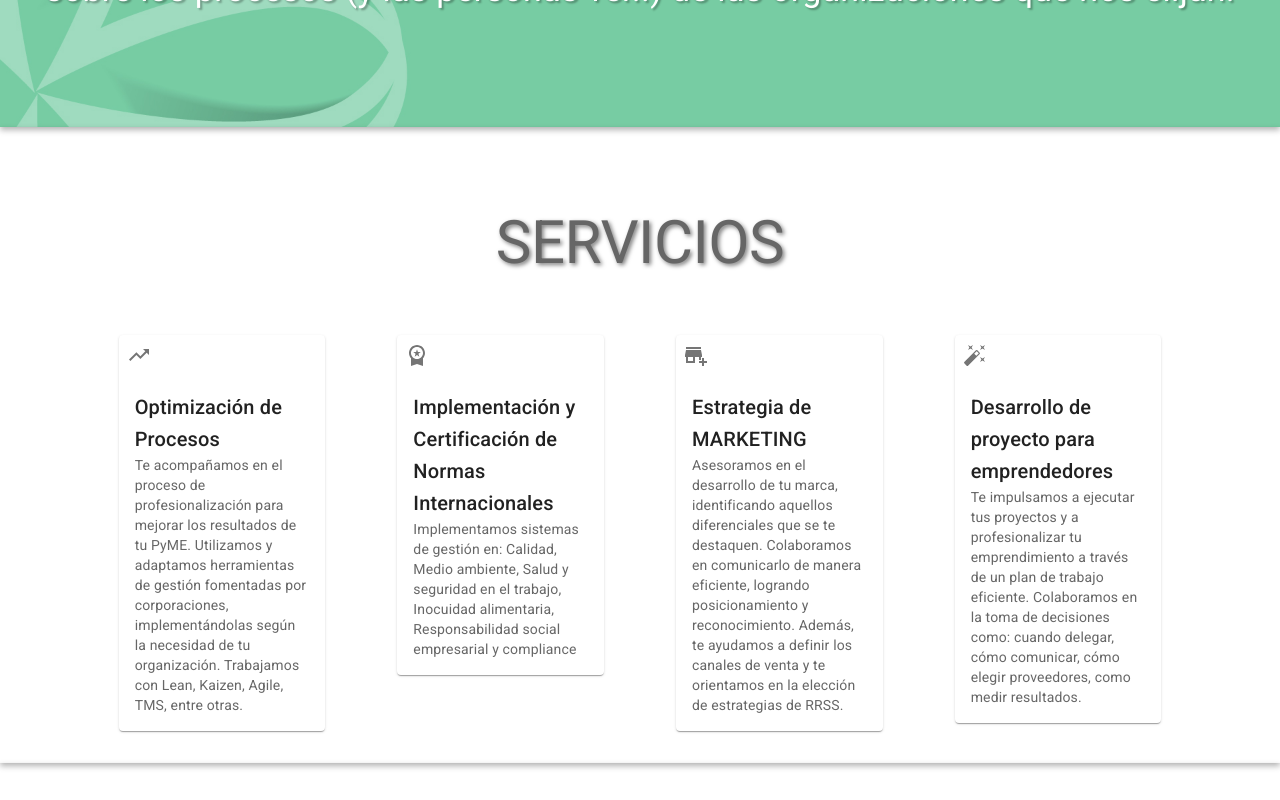
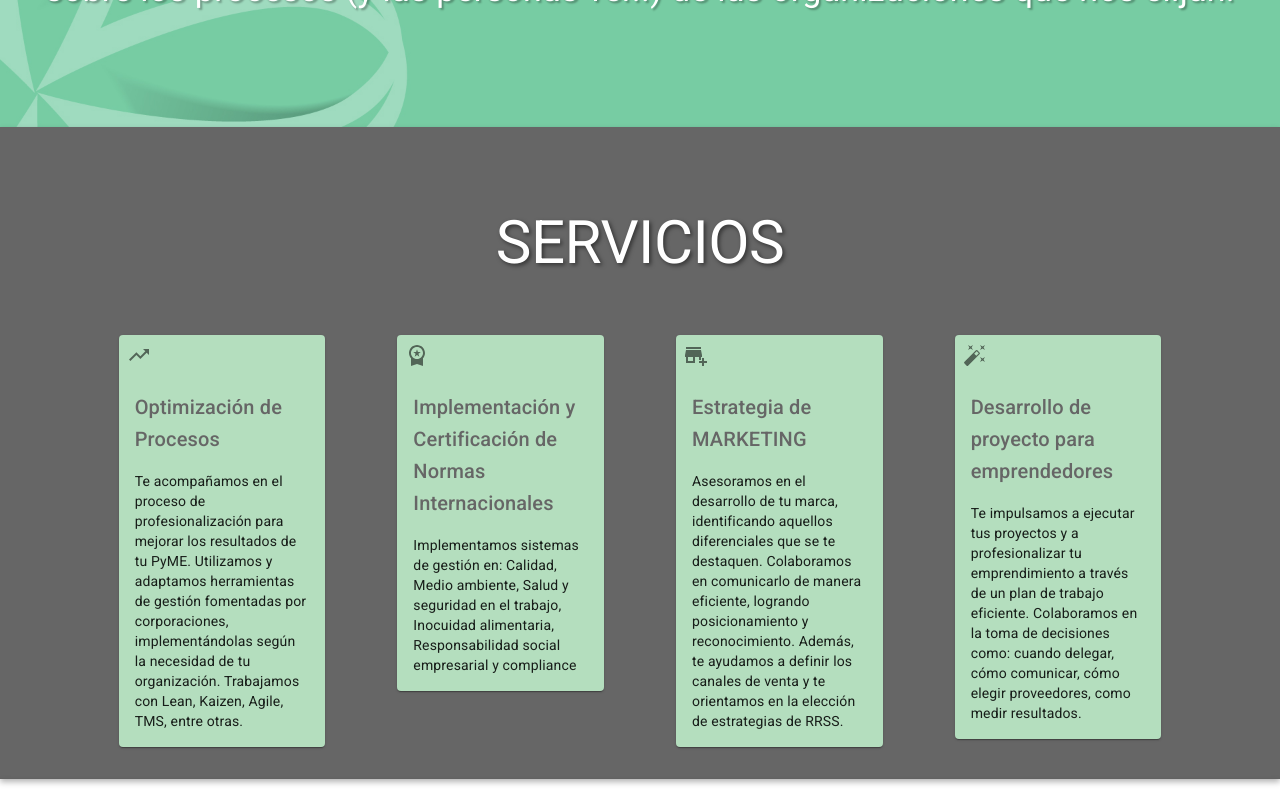
Before and after one commit to ocean-girl/ING-consultora, a React (Vite) app: page / in a window 1280 px wide. Shown: the part 1300-2100 px from the top of the page. Built offline with nearby package versions, Linux system fonts and the light colour scheme.

Commit message:
modifico estilos de servicios

```diff
--- a/src/components/pages/servicios/ServiciosCard.jsx
+++ b/src/components/pages/servicios/ServiciosCard.jsx
@@ -8,17 +8,22 @@ import {
 
 const ServiceCard = ({ Icon, title, description }) => {
   return (
-    <Card>
+    <Card sx={{ backgroundColor: "secondary.second" }}>
       <CardActionArea>
-        <IconButton>
-          <Icon />
+        <IconButton color="primary.main">
+          <Icon color="primary.main" />
         </IconButton>
 
         <CardContent>
-          <Typography variant="h6" component="div">
+          <Typography
+            variant="h6"
+            component="div"
+            color="primary.second"
+            pb={2}
+          >
             {title}
           </Typography>
-          <Typography variant="body2" color="text.secondary">
+          <Typography variant="body2" color="prymary.second">
             {description}
           </Typography>
         </CardContent>
--- a/src/components/pages/servicios/ServiciosPresentacional.jsx
+++ b/src/components/pages/servicios/ServiciosPresentacional.jsx
@@ -20,13 +20,18 @@ const styles = {
 const Servicios = () => {
   return (
     <div>
-      <Box sx={{ boxShadow: "0px 3px 6px rgba(0, 0, 0, 0.3)" }}>
+      <Box
+        sx={{
+          boxShadow: "0px 3px 6px rgba(0, 0, 0, 0.3)",
+          backgroundColor: "primary.second",
+        }}
+      >
         <Typography
           variant="h2"
           fontWeight="fontWeightRegular"
           textAlign="center"
           p={3}
-          color="#666666"
+          color="#ffffff"
           style={styles.title}
           pt={10}
         >
--- a/src/themeConfig.js
+++ b/src/themeConfig.js
@@ -1,17 +1,17 @@
 import { createTheme } from "@mui/material";
 
 export const customTheme = createTheme({
-    palette:{
-        primary:{
-            main:"#77CCA4",
-            second: "#666666"
-        },
-        secondary:{
-            main:"#B4DF37",
-            second:"#B4DEBE"
-        },
-        tercery:{
-            main: "F0F0D8"
-        }
-    }
-})
+  palette: {
+    primary: {
+      main: "#77CCA4",
+      second: "#666666",
+    },
+    secondary: {
+      main: "#B4DF37",
+      second: "#B4DEBE",
+    },
+    tercery: {
+      main: "F0F0D8",
+    },
+  },
+});
```
